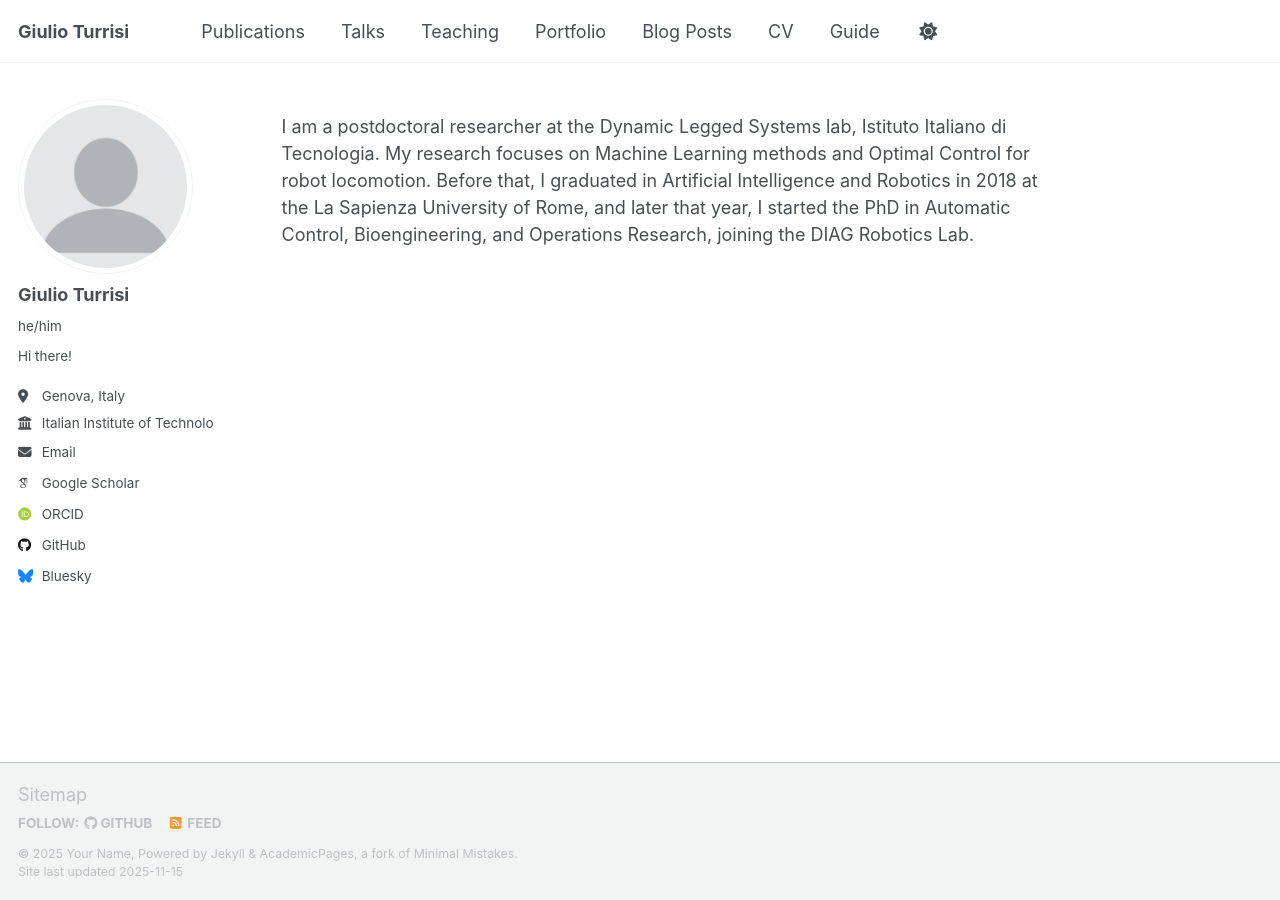
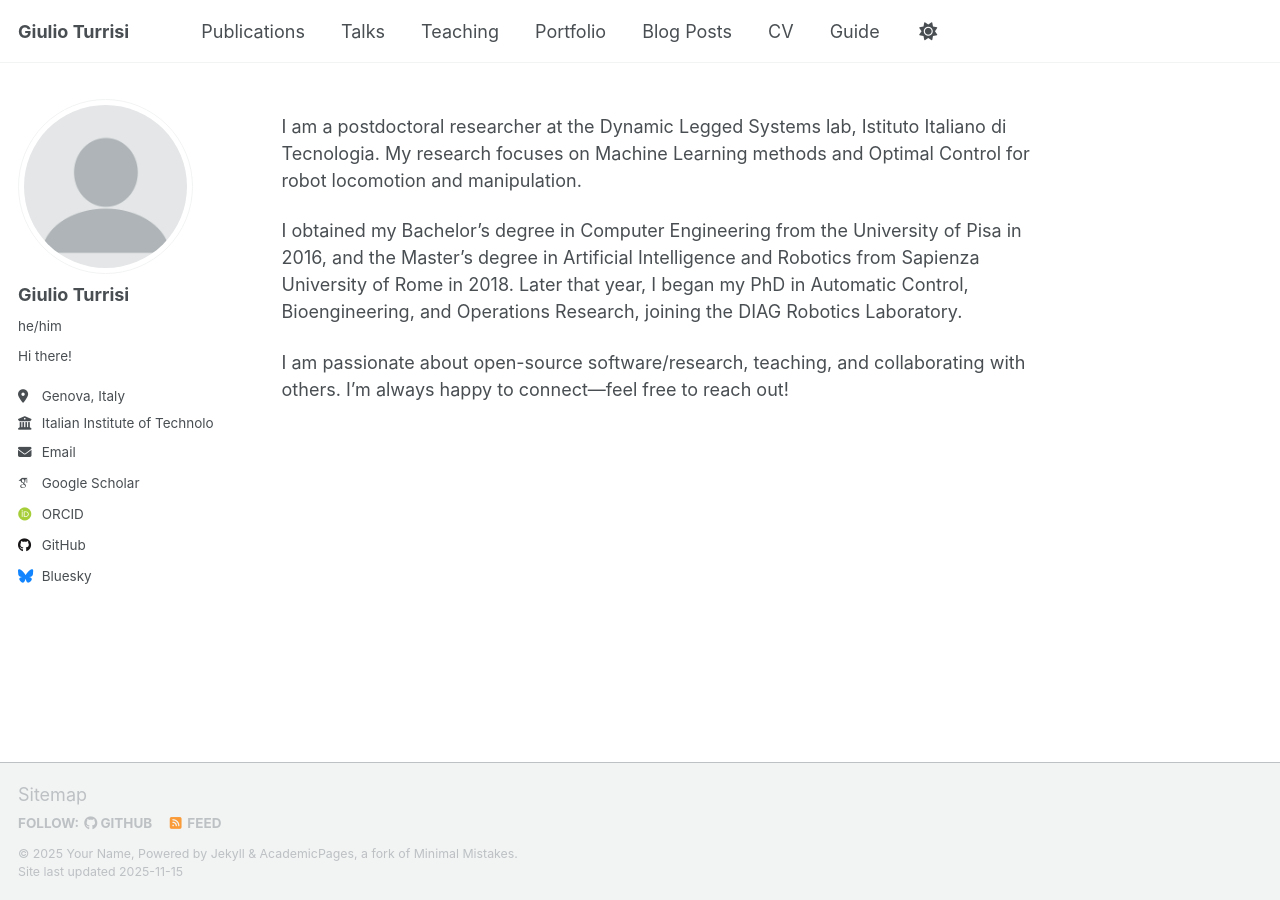
Before and after one commit to giulioturrisi/giulioturrisi.github.io, a Jekyll site: the page built from _pages/about.md, in a window 1280 px wide. Built offline with Jekyll 4.4.1, drawn with Linux system fonts in a browser that asks for light colours; some web fonts are replaced; a script that is not in the unit is left out.

Commit message:
update info

```diff
--- a/_pages/about.md
+++ b/_pages/about.md
@@ -7,4 +7,8 @@
   - /about.html
 ---
 
-I am a postdoctoral researcher at the Dynamic Legged Systems lab, Istituto Italiano di Tecnologia. My research focuses on Machine Learning methods and Optimal Control for robot locomotion. Before that, I graduated in Artificial Intelligence and Robotics in 2018 at the La Sapienza University of Rome, and later that year, I started the PhD in Automatic Control, Bioengineering, and Operations Research, joining the DIAG Robotics Lab.
+I am a postdoctoral researcher at the Dynamic Legged Systems lab, Istituto Italiano di Tecnologia. My research focuses on Machine Learning methods and Optimal Control for robot locomotion and manipulation.
+
+I obtained my Bachelor’s degree in Computer Engineering from the University of Pisa in 2016, and the Master’s degree in Artificial Intelligence and Robotics from Sapienza University of Rome in 2018. Later that year, I began my PhD in Automatic Control, Bioengineering, and Operations Research, joining the DIAG Robotics Laboratory.
+
+I am passionate about open-source software/research, teaching, and collaborating with others. I’m always happy to connect—feel free to reach out!
```
